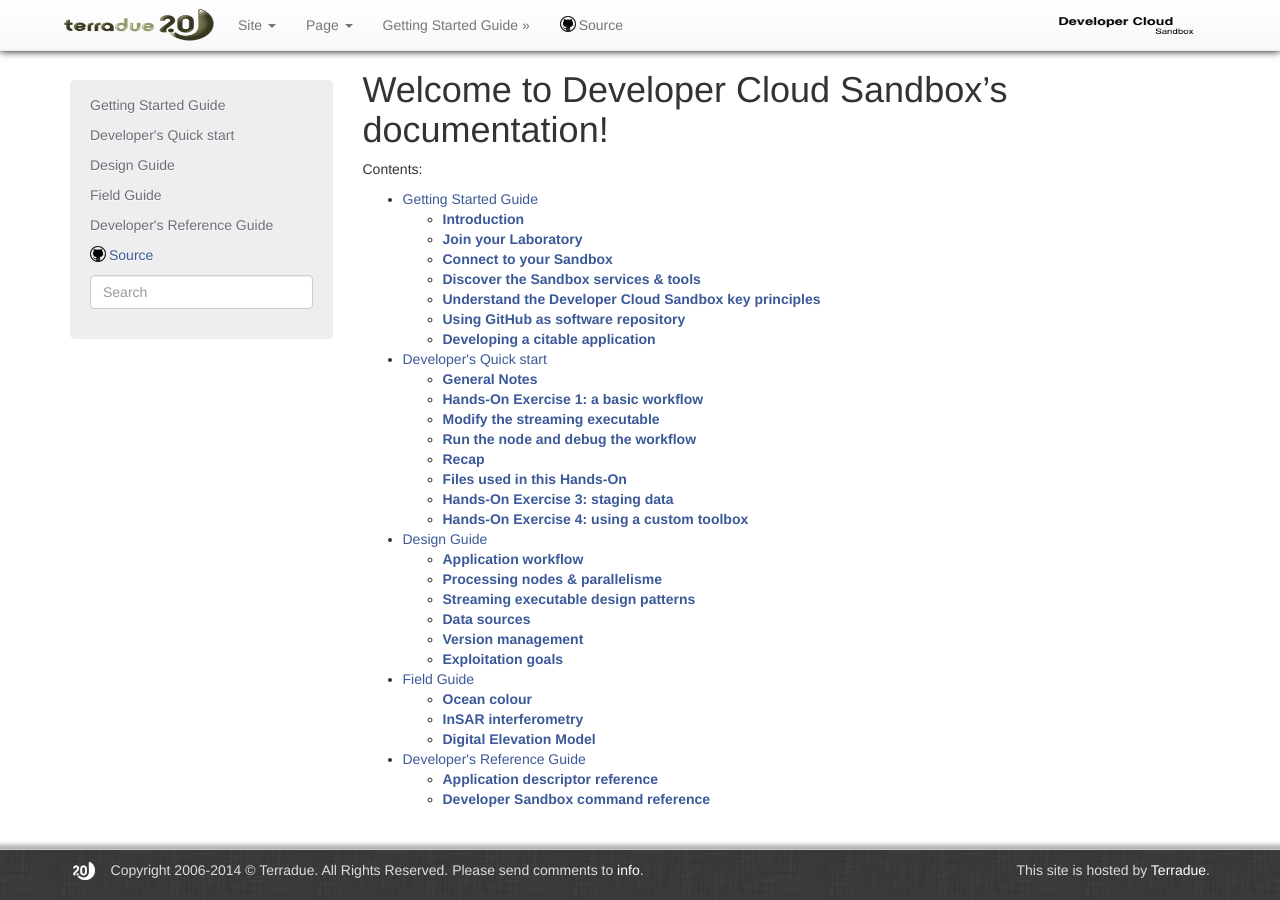
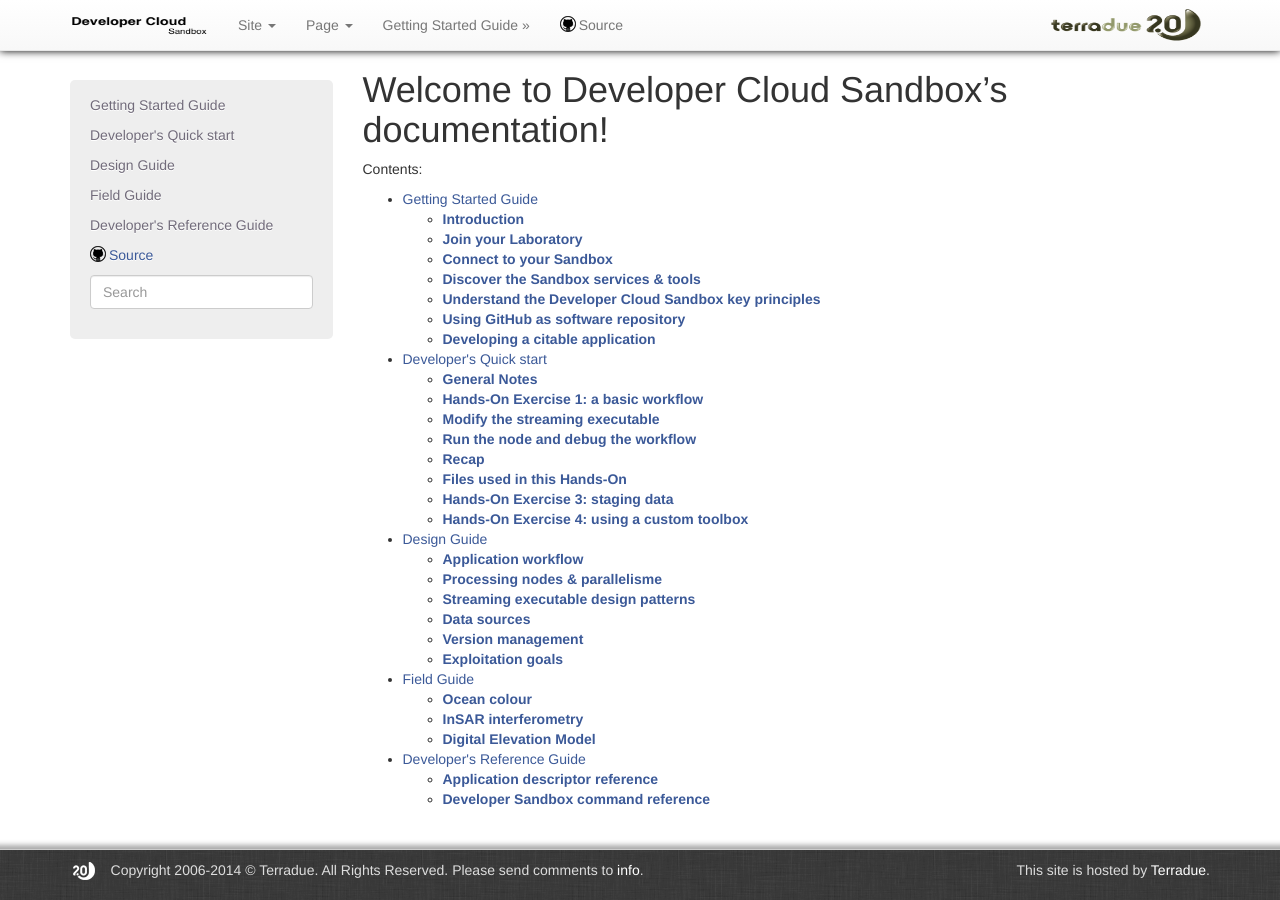
Before and after one commit to Terradue/doc-developer-sandbox, a Sphinx documentation site: the page built from source/index.rst, in a window 1280 px wide. Built offline with Sphinx 7.4.7, drawn with Linux system fonts in a browser that asks for light colours; pages that are not in the unit, such as notebooks, are missing from menus.

Commit message:
Update navbar.html

```diff
--- a/source/_templates/navbar.html
+++ b/source/_templates/navbar.html
@@ -13,13 +13,13 @@
           <span class="icon-bar"></span>
           <span class="icon-bar"></span>
         </button>
-        <a class="navbar-brand" href="http://www.terradue.com" target="_blank"><img id="logo" src="{{ pathto('_static/dcs-logo.png',1) }}"></a>
+        <a class="navbar-brand" href="http://www.terradue.com" target="_blank"><img id="logo" src="{{ pathto('_static/t2Logo.png',1) }}"></a>
         <!--<a class="navbar-brand" href="{{ pathto(master_doc) }}"><img class="navbar-brand-logo" src="{{ pathto('_static/sandboxLogo.png',1) }}" alt="sandbox-logo"/></a>-->
       </div>
 
         <div class="collapse navbar-collapse nav-collapse">
           <ul class="nav navbar-nav">
-	    <a class="navbar-brand" href="http://www.terradue.com" target="_blank"><img id="logo" src="{{ pathto('_static/t2Logo.png',1) }}"></a>
+	    <a class="navbar-brand" href="http://www.terradue.com" target="_blank"><img id="logo" src="{{ pathto('_static/dcs-logo.png',1) }}"></a>
             <li class="divider-vertical"></li>
 <!--             {% include "versions.html" %} -->
 
```
